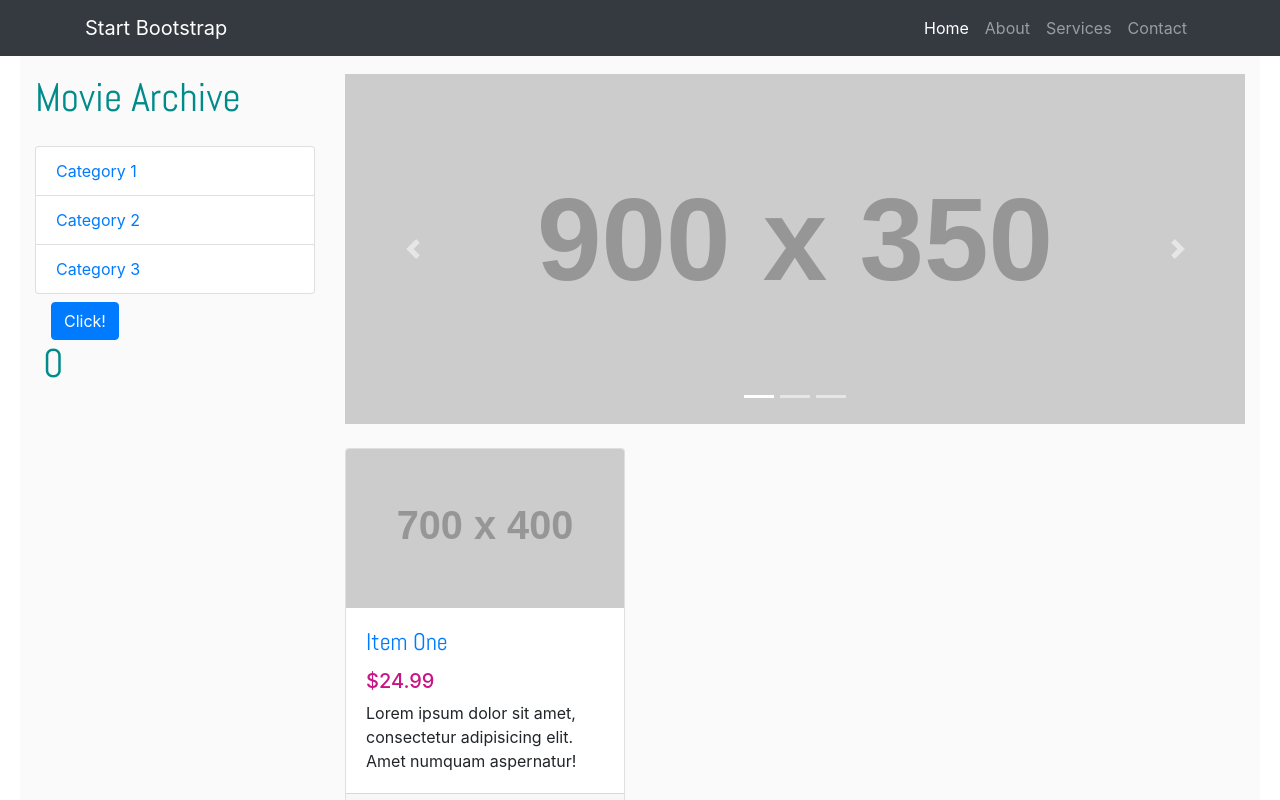
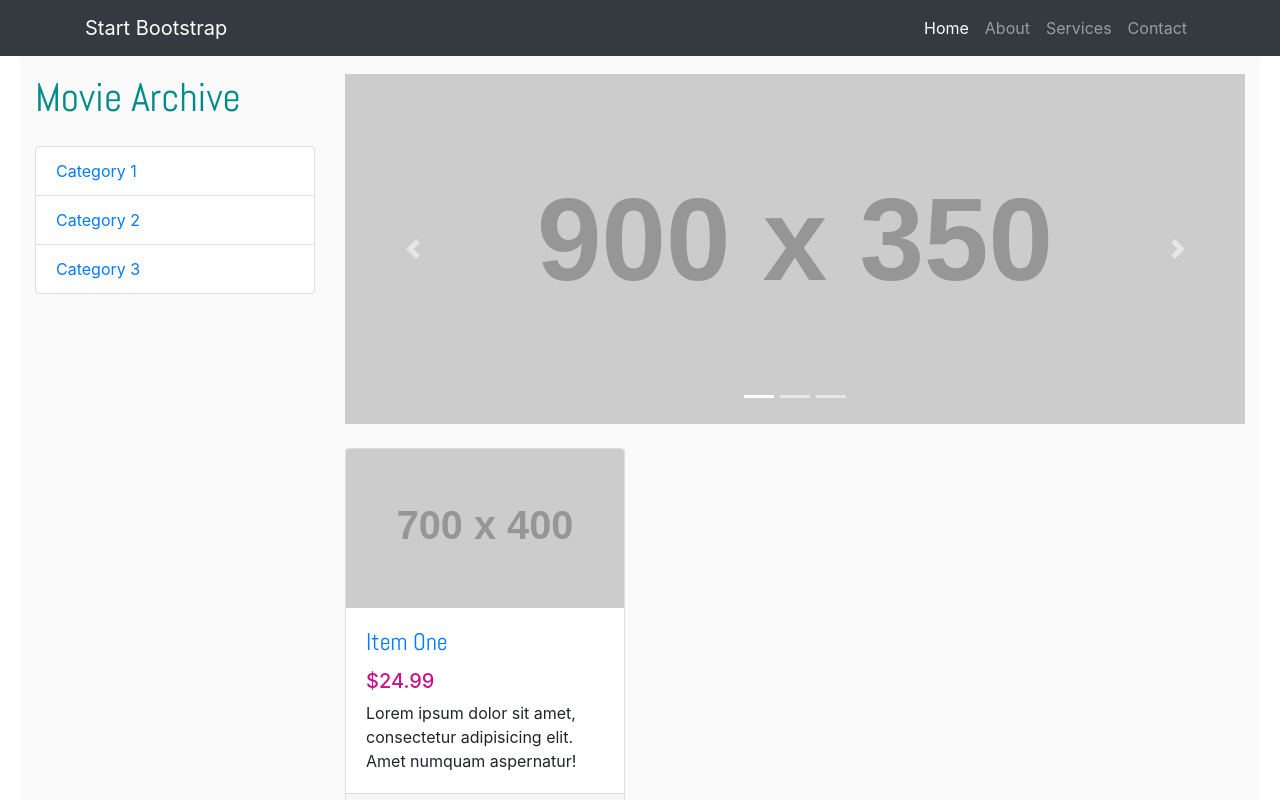
Before and after one commit to CaptainStorm21/movie-react-nextjs, a Next.js app: page / in a window 1280 px wide. Shown: the top 800 px of the page. Built offline with nearby package versions, Linux system fonts and the light colour scheme.

Commit message:
button removed

```diff
--- a/components/sidebar.js
+++ b/components/sidebar.js
@@ -13,11 +13,11 @@ const Sidebar = (props) => {
             </div>
             <div className="p-2">
 
-                <button
+                {/* <button
                     className="btn btn-primary mx-2"
                     onClick={props.clickHandler}
                 > Click! </button>
-                <h1>  {props.count}  </h1>
+                <h1>  {props.count}  </h1>*/}
             </div>
         </div>
 
```
